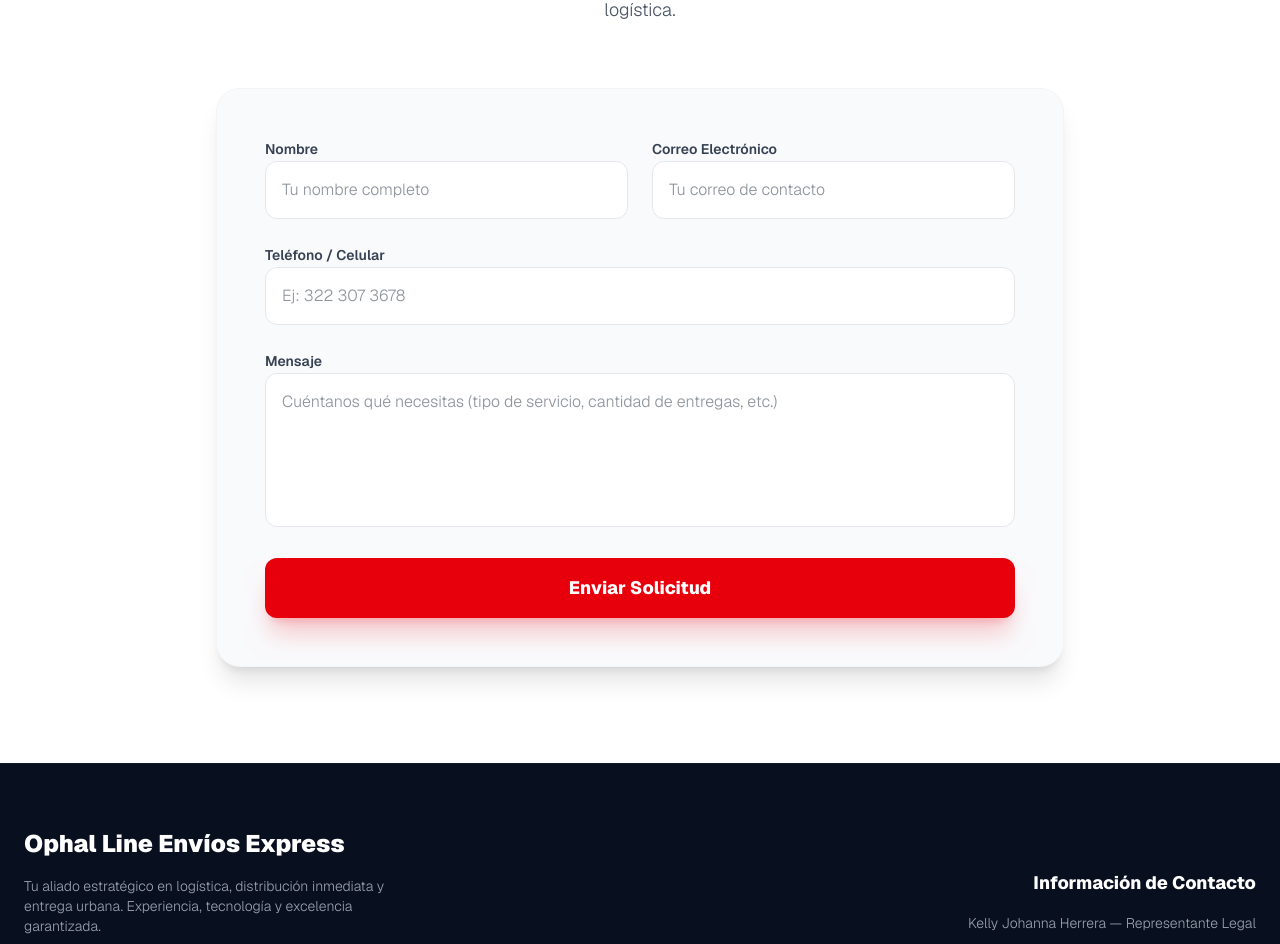
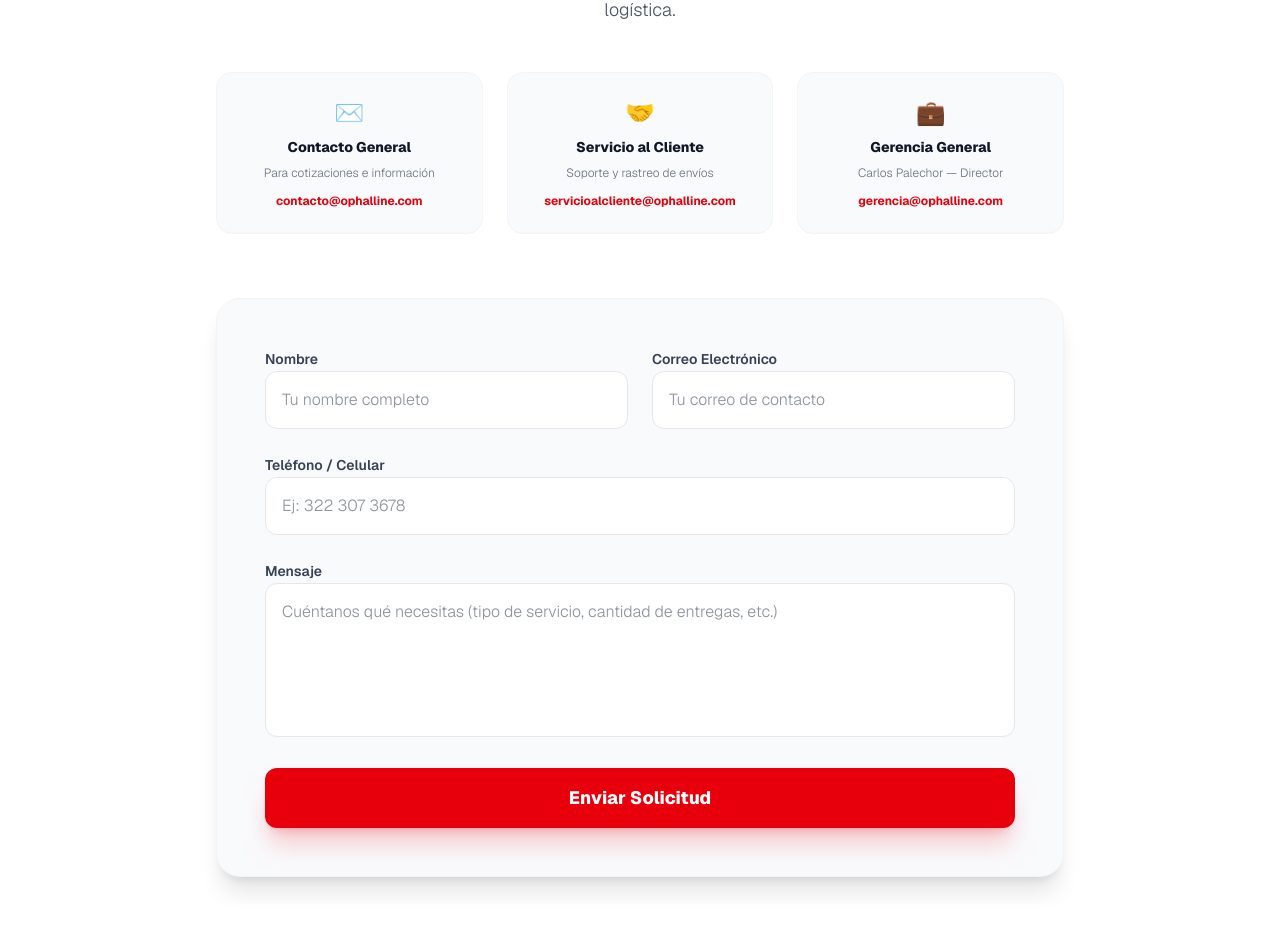
Before and after one commit to neoeliecer/ophalline, a Next.js app: page / in a window 1280 px wide. Shown: the part 3880-4824 px from the top of the page. Built offline with nearby package versions, Linux system fonts and the light colour scheme.

Commit message:
feat: Add professional email contact cards to landing page and link in footer

```diff
--- a/app/page.tsx
+++ b/app/page.tsx
@@ -345,7 +345,7 @@ export default function Home() {
         className="py-24 bg-white relative"
       >
         <div className="max-w-4xl mx-auto px-6">
-          <div className="text-center max-w-3xl mx-auto space-y-4 mb-16">
+          <div className="text-center max-w-3xl mx-auto space-y-4 mb-12">
             <span className="inline-block bg-red-600 text-white px-5 py-1.5 rounded-full font-bold text-xs uppercase tracking-widest shadow-md">
               Contáctanos
             </span>
@@ -355,6 +355,42 @@ export default function Home() {
             <p className="text-lg text-gray-600 font-light">
               Déjanos tus datos y nos comunicaremos de inmediato para ofrecerte la mejor solución logística.
             </p>
+          </div>
+
+          {/* Tarjetas de Correos de Contacto */}
+          <div className="grid sm:grid-cols-3 gap-6 mb-16 max-w-4xl mx-auto">
+            {[
+              {
+                icon: "✉️",
+                title: "Contacto General",
+                desc: "Para cotizaciones e información",
+                email: "contacto@ophalline.com"
+              },
+              {
+                icon: "🤝",
+                title: "Servicio al Cliente",
+                desc: "Soporte y rastreo de envíos",
+                email: "servicioalcliente@ophalline.com"
+              },
+              {
+                icon: "💼",
+                title: "Gerencia General",
+                desc: "Carlos Palechor — Director",
+                email: "gerencia@ophalline.com"
+              }
+            ].map((correo, i) => (
+              <div key={i} className="bg-gray-50 border border-gray-100 p-6 rounded-2xl text-center space-y-2 hover:shadow-md transition-shadow">
+                <div className="text-2xl">{correo.icon}</div>
+                <h4 className="font-extrabold text-gray-900 text-sm">{correo.title}</h4>
+                <p className="text-xs text-gray-500 font-light">{correo.desc}</p>
+                <a
+                  href={`mailto:${correo.email}`}
+                  className="block text-red-600 hover:text-red-700 font-bold text-xs hover:underline pt-1 break-all"
+                >
+                  {correo.email}
+                </a>
+              </div>
+            ))}
           </div>
 
           {isSubmitted ? (
@@ -486,8 +522,13 @@ export default function Home() {
           <div className="space-y-4 text-left md:text-right">
             <h4 className="font-extrabold text-lg text-white">Información de Contacto</h4>
             <div className="space-y-2 text-gray-400 font-light text-sm">
-              <p>Kelly Johanna Herrera — Representante Legal</p>
+              <p className="text-white font-semibold">Kelly Johanna Herrera — Representante Legal</p>
               <p className="text-red-500 font-semibold text-base">Cel: 322 307 3678</p>
+              <div className="pt-2 space-y-1 text-xs text-gray-400">
+                <p>Contacto: <a href="mailto:contacto@ophalline.com" className="text-red-400 hover:text-red-300 transition-colors font-medium">contacto@ophalline.com</a></p>
+                <p>Servicio al Cliente: <a href="mailto:servicioalcliente@ophalline.com" className="text-red-400 hover:text-red-300 transition-colors font-medium">servicioalcliente@ophalline.com</a></p>
+                <p>Gerencia: <a href="mailto:gerencia@ophalline.com" className="text-red-400 hover:text-red-300 transition-colors font-medium">gerencia@ophalline.com</a></p>
+              </div>
             </div>
           </div>
         </div>
```
